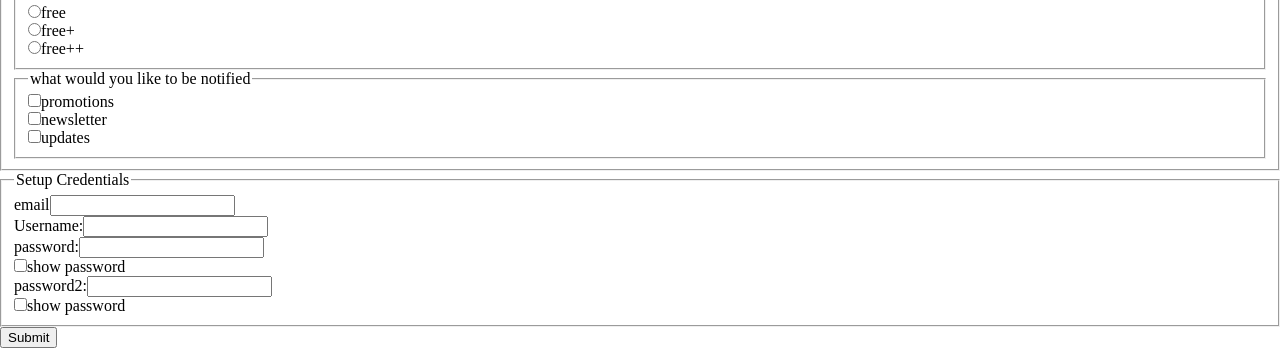
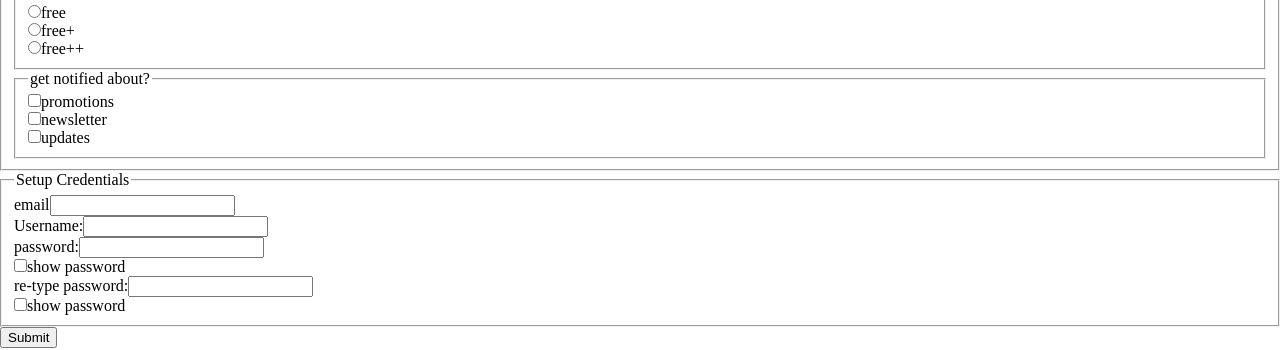
Before and after one commit to idesmar/30-Days-Of-React-Exercises, a React (Create React App) app in the folder day12/: page / in a window 1280 px wide. Shown: the part 337-687 px from the top of the page. Built offline with nearby package versions, Linux system fonts and the light colour scheme; no server answers.

Commit message:
day12 cosmetic changes

```diff
--- a/day12/src/Level2/_Level2Custom/__SignUpForm/SignUpForm.js
+++ b/day12/src/Level2/_Level2Custom/__SignUpForm/SignUpForm.js
@@ -40,7 +40,7 @@ const SignUpForm = () => {
   const [countries, setCountries] = useState([])
 
   useEffect(() => {
-     // ! suspended until error handle is created
+    /* // ! suspended until error handler is created
       const getAllCountries = async () => {
         const allCountries = await userServices.getAllCountries()
         const countryNames = allCountries.map(country => country.name.common)
@@ -48,7 +48,7 @@ const SignUpForm = () => {
         setCountries([...sortedCountries])
       }
       getAllCountries()
-
+    */
   }, [])
 
   const [data, setData] = useState(
@@ -75,10 +75,16 @@ const SignUpForm = () => {
     const { name, value, type, checked } = e.target
     if (type === 'checkbox') {
       setData(prev => {
+        /*
+          deep copy prev to snapshot,
+          use snapshot to change desired state property value,
+          then combine; essentially snapshot will replace prev
+        */
         const snapshot = { ...prev }
         snapshot[name][value] = checked
         return { ...prev, ...snapshot }
       })
+      // > Make sure to include return to prevent code reaching default setData()
       return
     }
     setData(prev => ({ ...prev, [name]: value }))
@@ -201,8 +207,8 @@ const SignUpForm = () => {
         type: 'checkbox',
         contents: {
           name: 'notifications',
-          value: notifications, // ? CHECK IF IT IT WILL BE USED
-          checkboxesLegend: 'what would you like to be notified',
+          value: notifications, // ? not being used; input component value is manually set below
+          checkboxesLegend: 'get notified about?',
           checkboxOptions: {
             promotions: {
               id: 'promotions',
@@ -260,7 +266,7 @@ const SignUpForm = () => {
         contents: {
           name: 'password2',
           value: password2,
-          label: 'password2',
+          label: 're-type password',
           id: 'password2',
         }
       },
@@ -290,7 +296,7 @@ const SignUpForm = () => {
         <SubscriptionDetails field={subscription} handleChange={handleChange} />
         <SetupCredentials field={credentials} handleChange={handleChange} />
 
-        { // NOTE: for checking purposes only
+        { // NOTE: for TESTING purposes only
           // console.log(data)
           console.count('render')
         }
--- a/day12/src/shared/Inputs.js
+++ b/day12/src/shared/Inputs.js
@@ -192,7 +192,7 @@ const InputSelect = ({
           options.map((option,) => {
             return (
               <option
-                key={name + option}
+                key={`${name} ${option}`}
                 value={option}
               >
                 {option}
@@ -272,9 +272,9 @@ const InputPassword = ({
 export {
   InputText,
   InputRadios,
+  InputCheckboxes,
   InputDate,
   InputSelect,
-  InputCheckboxes,
   InputEmail,
   InputPassword,
 }
```
